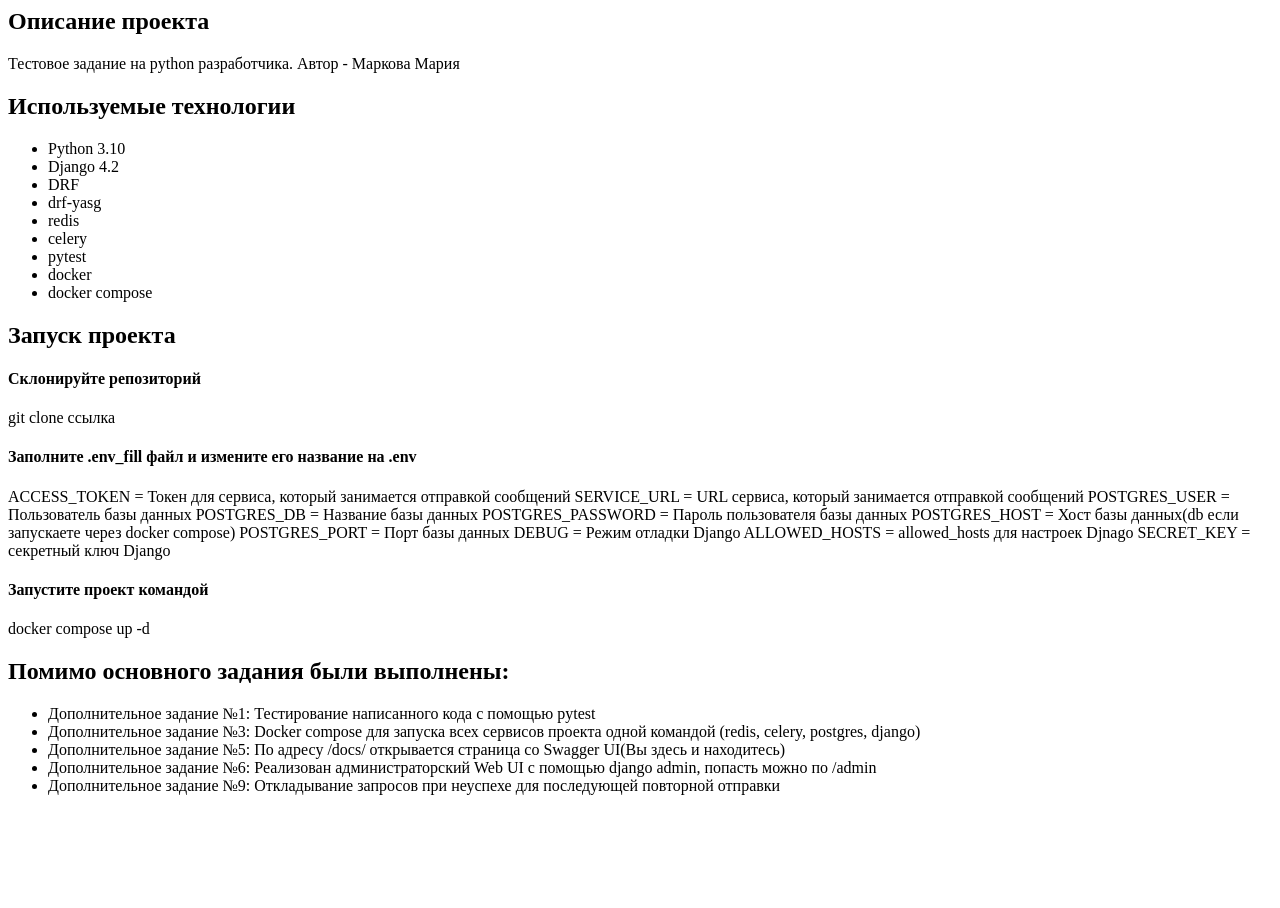
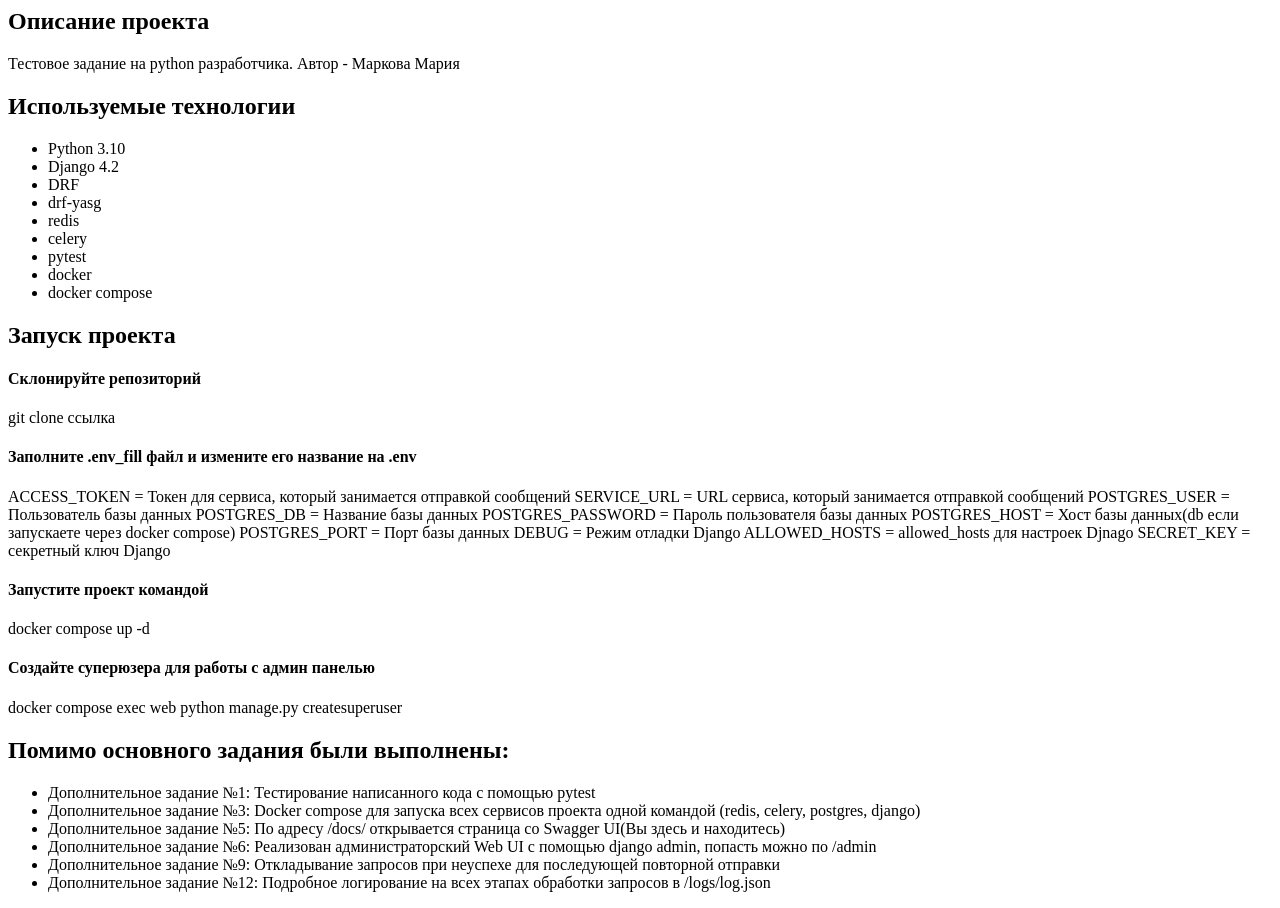
Before and after one commit to MehMasha/test_notifications, a Django app: template templates/notifications/description.html in a window 1280 px wide. Before the commit the page ends 795 px from the top, so only its background shows below. Run offline with Django 4.2, Linux system fonts and the light colour scheme; the template is opened without the code that fills it, so the values that code supplies are empty; parts of the project's set-up code (start-up, migrations or seed data) failed here and were passed over.

Commit message:
fix description

```diff
--- a/apps/clients/views.py
+++ b/apps/clients/views.py
@@ -1,10 +1,10 @@
+
+import logging
 
 from rest_framework import viewsets
-import logging
 
 from apps.clients.models import Client
 from apps.clients.serializers import ClientSerializer
-
 
 logger = logging.getLogger('json_logger')
 
@@ -29,7 +29,7 @@
                 "client_id": kwargs.get('pk')
             }
         )
-        return super().list(request, *args, **kwargs)
+        return super().retrieve(request, *args, **kwargs)
 
     def create(self, request, *args, **kwargs):
         data = dict(request.data)
--- a/apps/mailing/views.py
+++ b/apps/mailing/views.py
@@ -1,15 +1,15 @@
+import logging
+
 from django.db.models import Count, Q
 from django.shortcuts import get_object_or_404
 from rest_framework import mixins, viewsets
 from rest_framework.decorators import action
 from rest_framework.response import Response
-import logging
 
 from apps.mailing.models import Mailing, Message
 from apps.mailing.serializers import (MailingSerializer,
                                       MailingStatisticSerializer,
                                       MessageSerializer)
-
 
 logger = logging.getLogger('json_logger')
 
@@ -35,7 +35,7 @@
                 "mailing_id": kwargs.get('pk')
             }
         )
-        return super().list(request, *args, **kwargs)
+        return super().retrieve(request, *args, **kwargs)
 
     def create(self, request, *args, **kwargs):
         data = dict(request.data)
--- a/templates/notifications/description.html
+++ b/templates/notifications/description.html
@@ -39,6 +39,10 @@
 
     docker compose up -d
 
+<h4>Создайте суперюзера для работы с админ панелью</h4>
+
+    docker compose exec web python manage.py createsuperuser
+
 <h2>Помимо основного задания были выполнены:</h2>
 <ul>
     <li>
@@ -58,4 +62,8 @@
         Дополнительное задание №9:
         Откладывание запросов при неуспехе для последующей повторной отправки
     </li>
+    <li>
+        Дополнительное задание №12:
+        Подробное логирование на всех этапах обработки запросов в /logs/log.json
+    </li>
 </ul>
```
